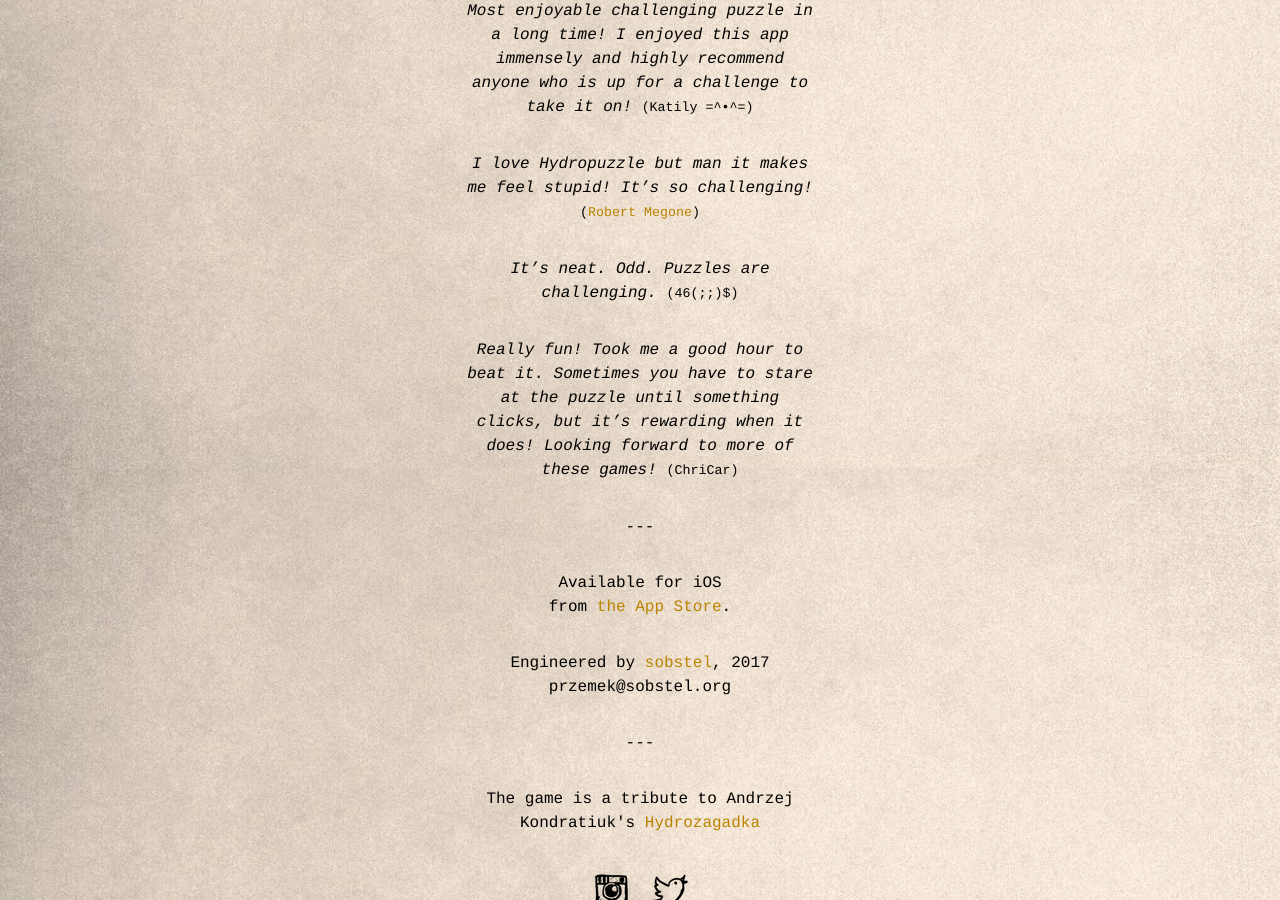
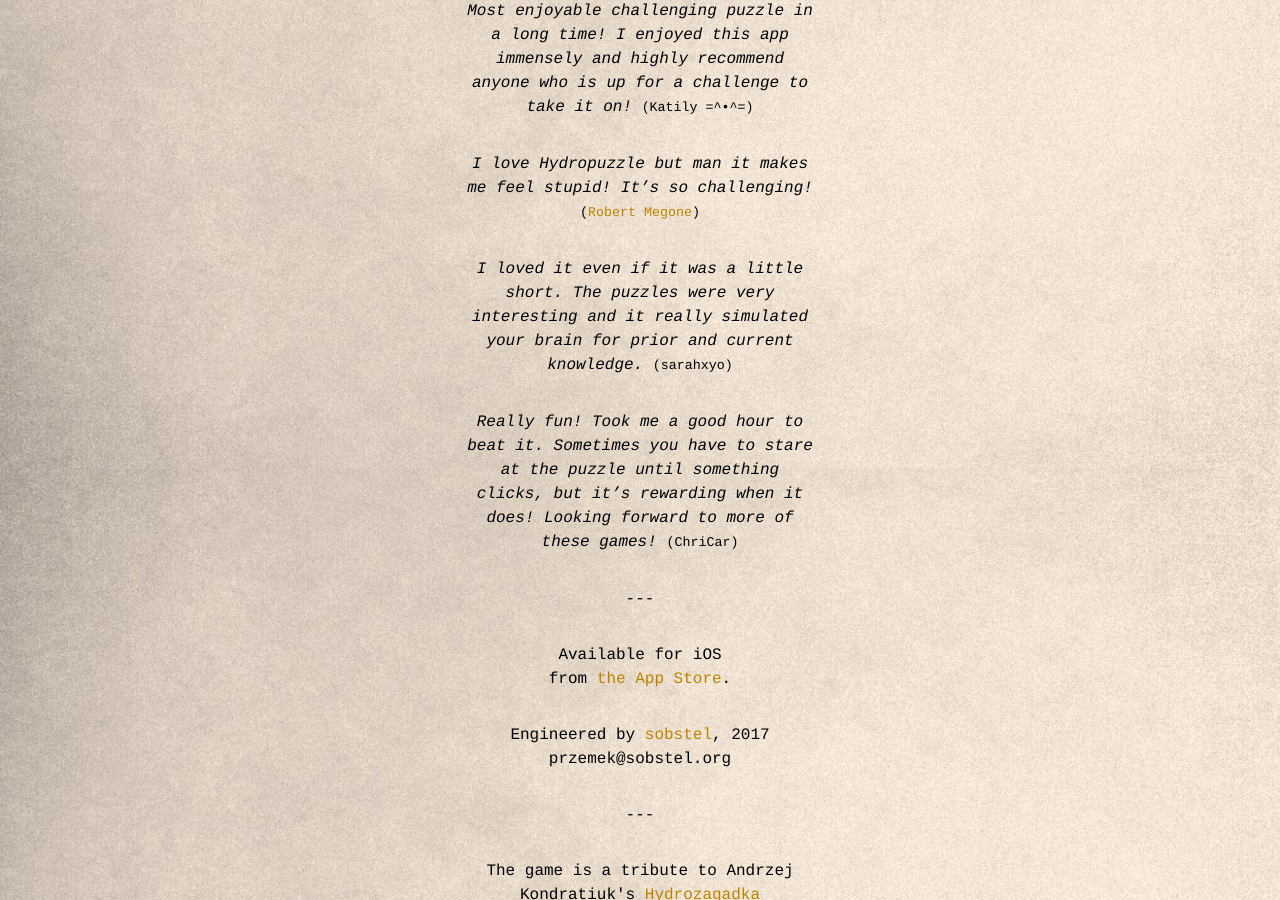
Before and after one commit to sobstel/sobstel.github.com, a Jekyll site: the page built from hydropuzzle.html, in a window 1280 px wide and 900 px high, scrolled down 1799 px. Built offline with Jekyll 4.4.1, drawn with Linux system fonts in a browser that asks for light colours.

Commit message:
hydro update

```diff
--- a/hydropuzzle.html
+++ b/hydropuzzle.html
@@ -157,8 +157,8 @@
       <small>(<a href="https://twitter.com/robertmegone/" target="_blank">Robert Megone</a>)</small>
     </p>
     <p>
-      <em>It’s neat. Odd. Puzzles are challenging.</em>
-      <small>(46(;;)$)</small>
+      <em>I loved it even if it was a little short. The puzzles were very interesting and it really simulated your brain for prior and current knowledge.</em>
+      <small>(sarahxyo)</small>
     </p>
     <p>
       <em>Really fun! Took me a good hour to beat it. Sometimes you have to stare at the puzzle until something clicks, but it’s rewarding when it does! Looking forward to more of these games!</em>
```
Also changed, not shown: hydropuzzle-walkthrough.md (+1 -1 lines).
